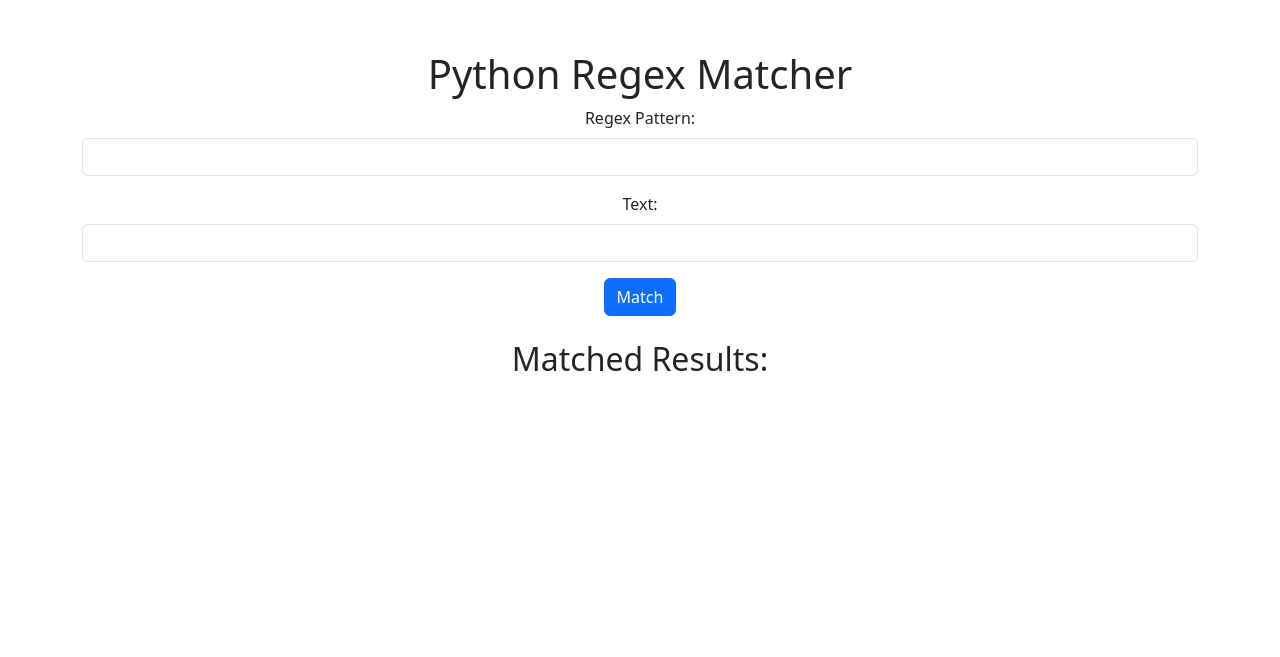
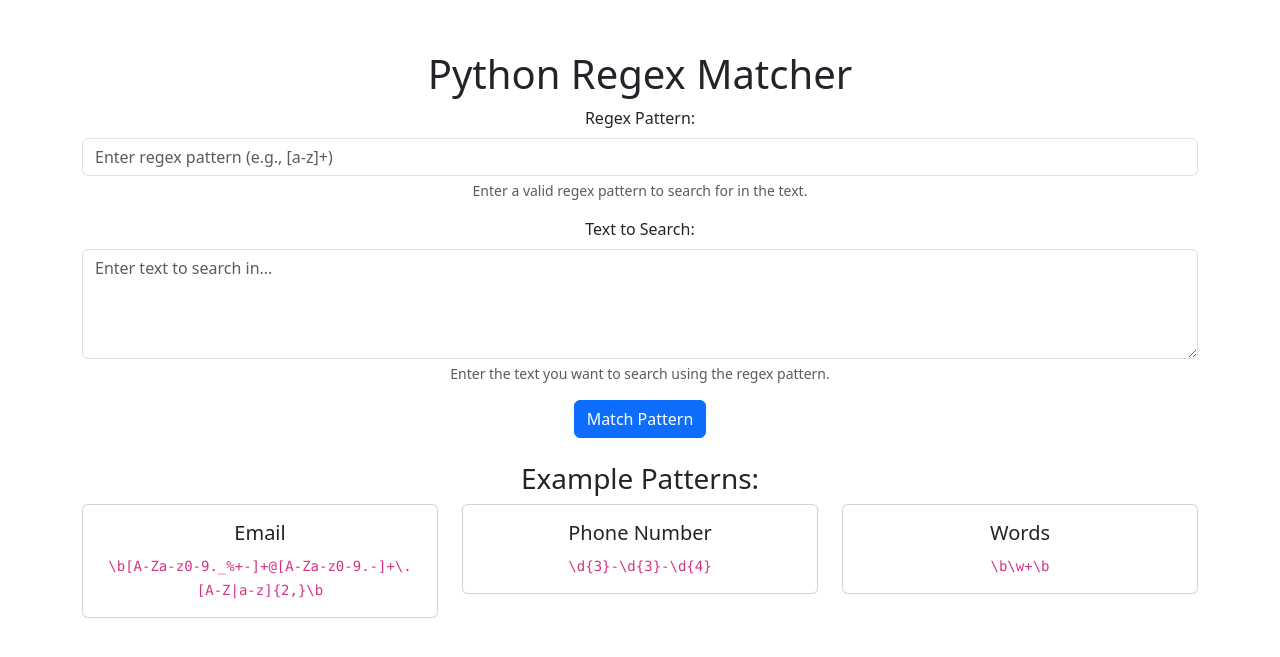
Before and after one commit to vfedotovs/python-regex-website, a Flask app: page / in a window 1280 px wide. Shown: the top 657 px of the page. Run offline with Flask 3, Linux system fonts and the light colour scheme; some libraries are stand-ins or nearby versions.

Commit message:
Feat: implement Flask project best pracitces

```diff
--- a/src/app.py
+++ b/src/app.py
@@ -1,10 +1,10 @@
 """
 app.py
 
-A minimal Flask web application.
+A Flask web application for regex pattern matching.
 
-This module sets up a basic Flask server with a single route. It can be used
-as a starting point for building larger web applications.
+This module implements a Flask application with proper configuration,
+security measures, and error handling following best practices.
 
 Example:
     $ flask run
@@ -15,30 +15,152 @@ Attributes:
     app (Flask): The main Flask application object.
 
 Routes:
-    / (GET): Returns a simple "Hello, World!" message.
+    / (GET, POST): Regex pattern matching interface.
 """
 
+import os
 import re
-from flask import Flask, render_template, request
+import logging
+from typing import Optional, List
+from flask import Flask, render_template, request, flash, redirect, url_for, abort
+from flask_wtf.csrf import CSRFProtect
+from werkzeug.exceptions import BadRequest
 
-app = Flask(__name__)
+# Configure logging
+logging.basicConfig(level=logging.INFO)
+logger = logging.getLogger(__name__)
 
+def create_app(test_config=None):
+    """Application factory pattern for Flask best practices."""
+    app = Flask(__name__)
 
-@app.route("/", methods=["GET", "POST"])
+    # Configuration
+    app.config.from_mapping(
+        SECRET_KEY=os.environ.get('SECRET_KEY', 'dev-secret-key-change-in-production'),
+        DEBUG=os.environ.get('FLASK_DEBUG', 'False').lower() == 'true',
+    )
+
+    if test_config is None:
+        # Load the instance config, if it exists, when not testing
+        app.config.from_pyfile('config.py', silent=True)
+    else:
+        # Load the test config if passed in
+        app.config.update(test_config)
+
+    # Ensure the instance folder exists
+    try:
+        os.makedirs(app.instance_path)
+    except OSError:
+        pass
+
+    # Initialize CSRF protection
+    csrf = CSRFProtect(app)
+
+    # Register routes
+    app.register_blueprint(main_bp)
+
+    return app
+
+def validate_regex_pattern(pattern: str) -> bool:
+    """Validate if the regex pattern is safe and valid."""
+    if not pattern or len(pattern) > 1000:  # Reasonable length limit
+        return False
+
+    # Check for potentially dangerous patterns
+    dangerous_patterns = [
+        r'^.*$',  # Matches everything
+        r'.*',    # Greedy matching
+        r'(.+)\1+',  # Repeating groups
+    ]
+
+    for dangerous in dangerous_patterns:
+        if pattern == dangerous:
+            return False
+
+    try:
+        re.compile(pattern)
+        return True
+    except re.error:
+        return False
+
+def safe_regex_findall(pattern: str, text: str) -> List[str]:
+    """Safely perform regex findall operation with proper error handling."""
+    if not validate_regex_pattern(pattern):
+        raise ValueError("Invalid or unsafe regex pattern")
+
+    if not text or len(text) > 10000:  # Reasonable text length limit
+        raise ValueError("Text too long or empty")
+
+    try:
+        matches = re.findall(pattern, text)
+        return matches if matches else []
+    except re.error as e:
+        logger.warning(f"Regex error: {e} for pattern: {pattern}")
+        raise ValueError(f"Regex compilation error: {str(e)}")
+
+# Blueprint for main routes
+from flask import Blueprint
+
+main_bp = Blueprint('main', __name__)
+
+@main_bp.route("/", methods=["GET", "POST"])
 def index():
-    """This is function docstring"""
+    """Handle regex pattern matching requests."""
     regex_result = ""
+    error_message = ""
+
     if request.method == "POST":
-        pattern = request.form["pattern"]
-        text = request.form["text"]
         try:
-            regex_result = re.findall(pattern, text)
-            regex_result = ", ".join(regex_result)
-        except re.error:
-            regex_result = "Invalid regex pattern"
-    return render_template("index.html", regex_result=regex_result)
+            pattern = request.form.get("pattern", "").strip()
+            text = request.form.get("text", "").strip()
 
+            # Input validation
+            if not pattern:
+                raise ValueError("Regex pattern is required")
+            if not text:
+                raise ValueError("Text to search is required")
+
+            # Perform regex matching
+            matches = safe_regex_findall(pattern, text)
+            regex_result = ", ".join(matches) if matches else "No matches found"
+
+            logger.info(f"Successful regex match: pattern='{pattern}', matches={len(matches)}")
+
+        except ValueError as e:
+            error_message = str(e)
+            logger.warning(f"Validation error: {error_message}")
+        except Exception as e:
+            error_message = "An unexpected error occurred. Please try again."
+            logger.error(f"Unexpected error in regex matching: {e}")
+
+    return render_template(
+        "index.html",
+        regex_result=regex_result,
+        error_message=error_message
+    )
+
+@main_bp.errorhandler(400)
+def bad_request(error):
+    """Handle bad request errors."""
+    return render_template("error.html", error="Bad Request"), 400
+
+@main_bp.errorhandler(404)
+def not_found(error):
+    """Handle not found errors."""
+    return render_template("error.html", error="Page Not Found"), 404
+
+@main_bp.errorhandler(500)
+def internal_error(error):
+    """Handle internal server errors."""
+    return render_template("error.html", error="Internal Server Error"), 500
+
+# Create the app instance
+app = create_app()
 
 if __name__ == "__main__":
-    # app.run(debug=True)
-    app.run(host="0.0.0.0", port=5000, debug=True)
+    # Use environment variables for configuration
+    host = os.environ.get('FLASK_HOST', '127.0.0.1')
+    port = int(os.environ.get('FLASK_PORT', 5000))
+    debug = os.environ.get('FLASK_DEBUG', 'False').lower() == 'true'
+
+    app.run(host=host, port=port, debug=debug)
--- a/src/requirements.txt
+++ b/src/requirements.txt
@@ -1 +1,3 @@
-Flask
+Flask>=2.3.0
+Flask-WTF>=1.1.0
+python-dotenv>=1.0.0
--- a/src/templates/index.html
+++ b/src/templates/index.html
@@ -1,6 +1,8 @@
 <!DOCTYPE html>
-<html>
+<html lang="en">
 <head>
+    <meta charset="UTF-8">
+    <meta name="viewport" content="width=device-width, initial-scale=1.0">
     <title>Regex Matcher</title>
     <!-- Include Bootstrap CSS -->
     <link href="https://cdn.jsdelivr.net/npm/bootstrap@5.3.0/dist/css/bootstrap.min.css" rel="stylesheet">
@@ -10,24 +12,91 @@
             text-align: center;
             padding-top: 50px;
         }
+        .error-message {
+            color: #dc3545;
+            background-color: #f8d7da;
+            border: 1px solid #f5c6cb;
+            border-radius: 0.375rem;
+            padding: 0.75rem;
+            margin-bottom: 1rem;
+        }
+        .success-message {
+            color: #155724;
+            background-color: #d4edda;
+            border: 1px solid #c3e6cb;
+            border-radius: 0.375rem;
+            padding: 0.75rem;
+            margin-bottom: 1rem;
+        }
     </style>
 </head>
 <body>
     <div class="container">
         <h1>Python Regex Matcher</h1>
+
+        <!-- Error Message Display -->
+        {% if error_message %}
+        <div class="error-message">
+            <strong>Error:</strong> {{ error_message }}
+        </div>
+        {% endif %}
+
+        <!-- Success Message Display -->
+        {% if regex_result and not error_message %}
+        <div class="success-message">
+            <strong>Results:</strong> {{ regex_result }}
+        </div>
+        {% endif %}
+
         <form method="post" class="mb-4">
+            <!-- CSRF Protection -->
+            <input type="hidden" name="csrf_token" value="{{ csrf_token() }}"/>
+
             <div class="mb-3">
                 <label for="pattern" class="form-label">Regex Pattern:</label>
-                <input type="text" class="form-control" name="pattern" id="pattern" required>
+                <input type="text" class="form-control" name="pattern" id="pattern"
+                       placeholder="Enter regex pattern (e.g., [a-z]+)" required>
+                <div class="form-text">Enter a valid regex pattern to search for in the text.</div>
             </div>
             <div class="mb-3">
-                <label for="text" class="form-label">Text:</label>
-                <input type="text" class="form-control" name="text" id="text" required>
+                <label for="text" class="form-label">Text to Search:</label>
+                <textarea class="form-control" name="text" id="text" rows="4"
+                          placeholder="Enter text to search in..." required></textarea>
+                <div class="form-text">Enter the text you want to search using the regex pattern.</div>
             </div>
-            <button type="submit" class="btn btn-primary">Match</button>
+            <button type="submit" class="btn btn-primary">Match Pattern</button>
         </form>
-        <h2>Matched Results:</h2>
-        <p>{{ regex_result }}</p>
+
+        <!-- Example Patterns -->
+        <div class="mt-4">
+            <h3>Example Patterns:</h3>
+            <div class="row">
+                <div class="col-md-4">
+                    <div class="card">
+                        <div class="card-body">
+                            <h5 class="card-title">Email</h5>
+                            <code>\b[A-Za-z0-9._%+-]+@[A-Za-z0-9.-]+\.[A-Z|a-z]{2,}\b</code>
+                        </div>
+                    </div>
+                </div>
+                <div class="col-md-4">
+                    <div class="card">
+                        <div class="card-body">
+                            <h5 class="card-title">Phone Number</h5>
+                            <code>\d{3}-\d{3}-\d{4}</code>
+                        </div>
+                    </div>
+                </div>
+                <div class="col-md-4">
+                    <div class="card">
+                        <div class="card-body">
+                            <h5 class="card-title">Words</h5>
+                            <code>\b\w+\b</code>
+                        </div>
+                    </div>
+                </div>
+            </div>
+        </div>
     </div>
 
     <!-- Include Bootstrap JS and any additional scripts -->
```
Also changed, not shown: src/config.py (added, +35 -0 lines), src/templates/error.html (added, +32 -0 lines), src/README.md (added), 1 other file.
